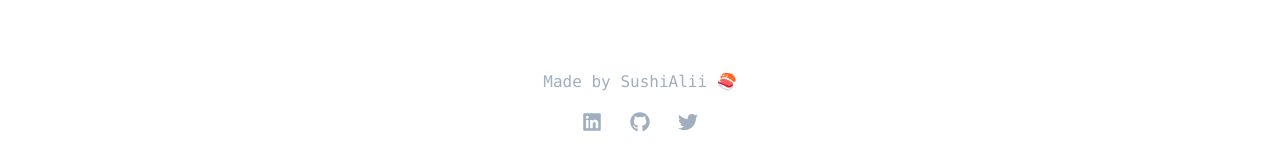
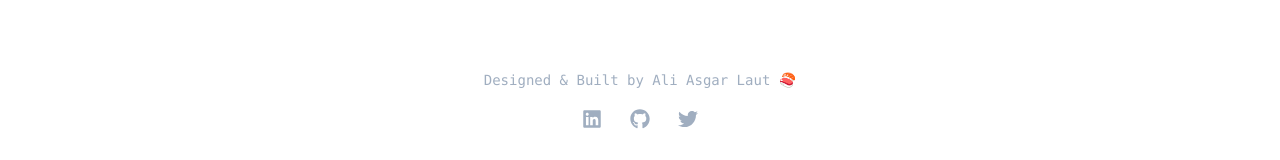
Before and after one commit to sushiAlii/portfolio, a Next.js app: page / in a window 1280 px wide. Shown: the part 2813-2973 px from the top of the page. Built offline with nearby package versions, Linux system fonts and the light colour scheme.

Commit message:
Finalizing Footer

```diff
--- a/components/Footer.tsx
+++ b/components/Footer.tsx
@@ -14,8 +14,8 @@ export const Footer = (props: ButtonGroupProps) => (
     <Box mx="auto" maxW="7xl">
       <Stack>
         <Center>
-          <Text as="kbd" color="gray.400">
-            Made by SushiAlii 🍣
+          <Text as="kbd" fontSize="sm" color="gray.400">
+            Designed & Built by Ali Asgar Laut 🍣
           </Text>
         </Center>
 
```
